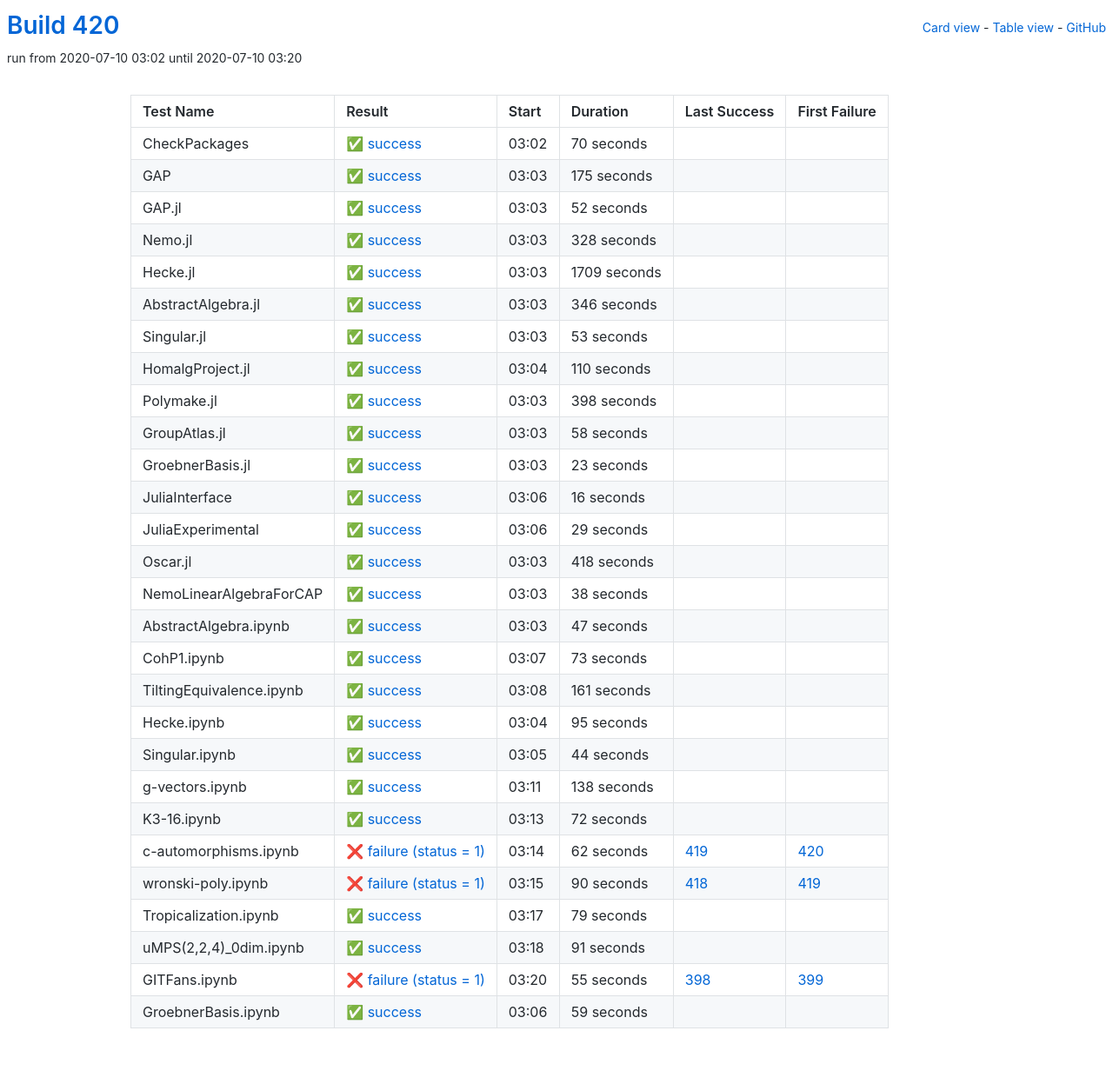
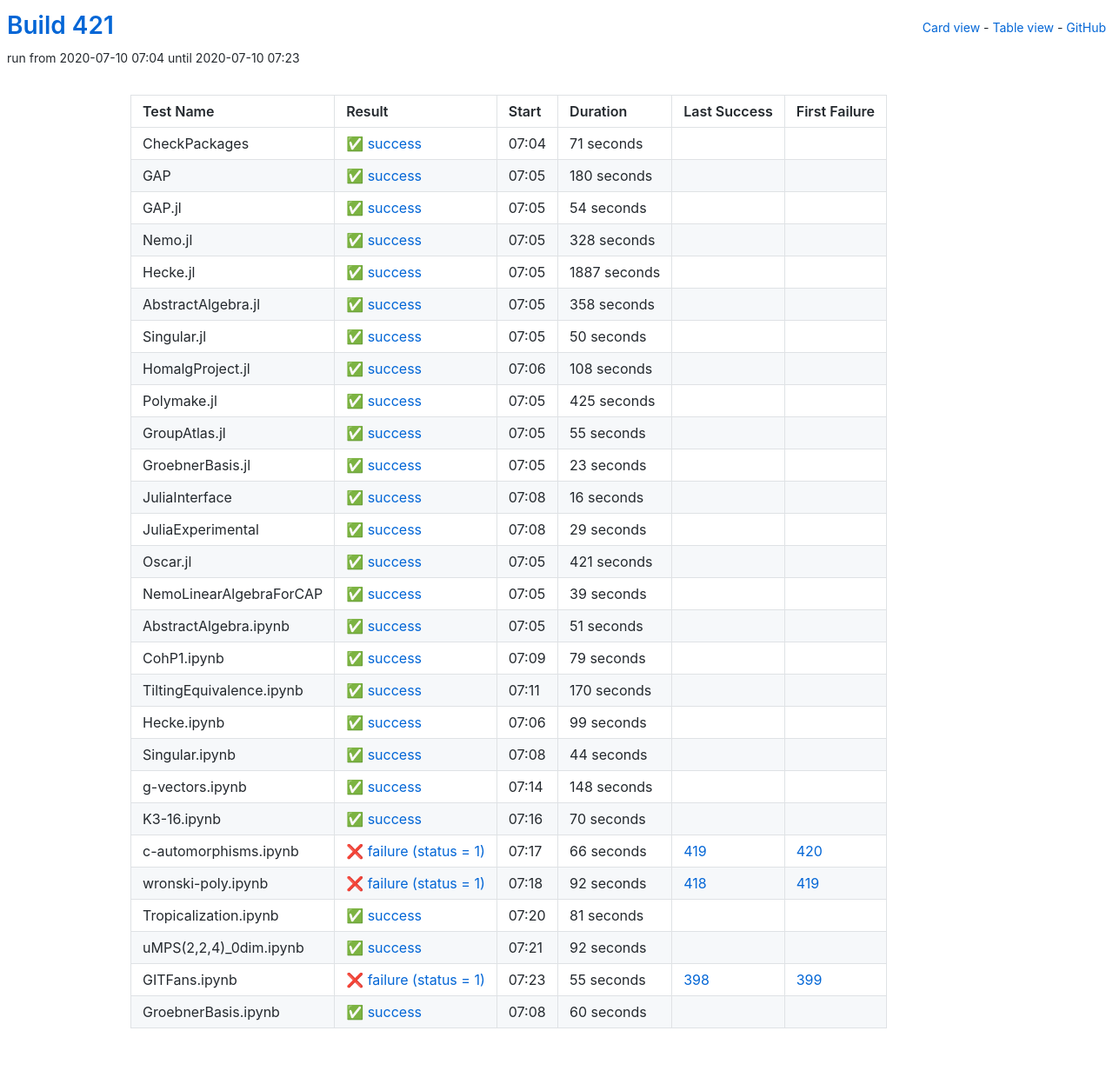
Before and after one commit to oscar-system/oscar-ci-status-stable, a Jekyll site: the page built from table.html, in a window 1280 px wide. Shown: the whole page at 87% size. Built offline with Jekyll 4.4.1, drawn with Linux system fonts in a browser that asks for light colours.

Commit message:
Build #421

```diff
--- a/_data/ci.yml
+++ b/_data/ci.yml
@@ -1,6 +1,6 @@
 ---
-build: 420
-build_url: https://oscarci.mathematik.uni-kl.de/job/oscar-stable/420/
+build: 421
+build_url: https://oscarci.mathematik.uni-kl.de/job/oscar-stable/421/
 job: oscar-stable
 organization: oscar-system
 repo: oscar-ci-status-stable
@@ -8,44 +8,44 @@ repourl: https://github.com/oscar-system/oscar-ci-status-stable
 tests:
 - name: CheckPackages
   id: checkpackages
-  log: https://oscarci.mathematik.uni-kl.de/job/oscar-stable/420/artifact/logs/build-420/CheckPackages.log
-  start: 2020-07-10 03:02
+  log: https://oscarci.mathematik.uni-kl.de/job/oscar-stable/421/artifact/logs/build-421/CheckPackages.log
+  start: 2020-07-10 07:04
   success: true
   exitcode: 0
   status: success
-  duration: 70
+  duration: 71
   last_success: false
   last_success_url:
   first_failure: false
   first_failure_url:
 - name: GAP
   id: gap
-  log: https://oscarci.mathematik.uni-kl.de/job/oscar-stable/420/artifact/logs/build-420/GAP.log
-  start: 2020-07-10 03:03
+  log: https://oscarci.mathematik.uni-kl.de/job/oscar-stable/421/artifact/logs/build-421/GAP.log
+  start: 2020-07-10 07:05
   success: true
   exitcode: 0
   status: success
-  duration: 175
+  duration: 180
   last_success: false
   last_success_url:
   first_failure: false
   first_failure_url:
 - name: GAP.jl
   id: gap-jl
-  log: https://oscarci.mathematik.uni-kl.de/job/oscar-stable/420/artifact/logs/build-420/GAP.jl.log
-  start: 2020-07-10 03:03
+  log: https://oscarci.mathematik.uni-kl.de/job/oscar-stable/421/artifact/logs/build-421/GAP.jl.log
+  start: 2020-07-10 07:05
   success: true
   exitcode: 0
   status: success
-  duration: 52
+  duration: 54
   last_success: false
   last_success_url:
   first_failure: false
   first_failure_url:
 - name: Nemo.jl
   id: nemo-jl
-  log: https://oscarci.mathematik.uni-kl.de/job/oscar-stable/420/artifact/logs/build-420/Nemo.jl.log
-  start: 2020-07-10 03:03
+  log: https://oscarci.mathematik.uni-kl.de/job/oscar-stable/421/artifact/logs/build-421/Nemo.jl.log
+  start: 2020-07-10 07:05
   success: true
   exitcode: 0
   status: success
@@ -56,80 +56,80 @@ tests:
   first_failure_url:
 - name: Hecke.jl
   id: hecke-jl
-  log: https://oscarci.mathematik.uni-kl.de/job/oscar-stable/420/artifact/logs/build-420/Hecke.jl.log
-  start: 2020-07-10 03:03
+  log: https://oscarci.mathematik.uni-kl.de/job/oscar-stable/421/artifact/logs/build-421/Hecke.jl.log
+  start: 2020-07-10 07:05
   success: true
   exitcode: 0
   status: success
-  duration: 1709
+  duration: 1887
   last_success: false
   last_success_url:
   first_failure: false
   first_failure_url:
 - name: AbstractAlgebra.jl
   id: abstractalgebra-jl
-  log: https://oscarci.mathematik.uni-kl.de/job/oscar-stable/420/artifact/logs/build-420/AbstractAlgebra.jl.log
-  start: 2020-07-10 03:03
+  log: https://oscarci.mathematik.uni-kl.de/job/oscar-stable/421/artifact/logs/build-421/AbstractAlgebra.jl.log
+  start: 2020-07-10 07:05
   success: true
   exitcode: 0
   status: success
-  duration: 346
+  duration: 358
   last_success: false
   last_success_url:
   first_failure: false
   first_failure_url:
 - name: Singular.jl
   id: singular-jl
-  log: https://oscarci.mathematik.uni-kl.de/job/oscar-stable/420/artifact/logs/build-420/Singular.jl.log
-  start: 2020-07-10 03:03
+  log: https://oscarci.mathematik.uni-kl.de/job/oscar-stable/421/artifact/logs/build-421/Singular.jl.log
+  start: 2020-07-10 07:05
   success: true
   exitcode: 0
   status: success
-  duration: 53
+  duration: 50
   last_success: false
   last_success_url:
   first_failure: false
   first_failure_url:
 - name: HomalgProject.jl
   id: homalgproject-jl
-  log: https://oscarci.mathematik.uni-kl.de/job/oscar-stable/420/artifact/logs/build-420/HomalgProject.jl.log
-  start: 2020-07-10 03:04
+  log: https://oscarci.mathematik.uni-kl.de/job/oscar-stable/421/artifact/logs/build-421/HomalgProject.jl.log
+  start: 2020-07-10 07:06
   success: true
   exitcode: 0
   status: success
-  duration: 110
+  duration: 108
   last_success: false
   last_success_url:
   first_failure: false
   first_failure_url:
 - name: Polymake.jl
   id: polymake-jl
-  log: https://oscarci.mathematik.uni-kl.de/job/oscar-stable/420/artifact/logs/build-420/Polymake.jl.log
-  start: 2020-07-10 03:03
+  log: https://oscarci.mathematik.uni-kl.de/job/oscar-stable/421/artifact/logs/build-421/Polymake.jl.log
+  start: 2020-07-10 07:05
   success: true
   exitcode: 0
   status: success
-  duration: 398
+  duration: 425
   last_success: false
   last_success_url:
   first_failure: false
   first_failure_url:
 - name: GroupAtlas.jl
   id: groupatlas-jl
-  log: https://oscarci.mathematik.uni-kl.de/job/oscar-stable/420/artifact/logs/build-420/GroupAtlas.jl.log
-  start: 2020-07-10 03:03
+  log: https://oscarci.mathematik.uni-kl.de/job/oscar-stable/421/artifact/logs/build-421/GroupAtlas.jl.log
+  start: 2020-07-10 07:05
   success: true
   exitcode: 0
   status: success
-  duration: 58
+  duration: 55
   last_success: false
   last_success_url:
   first_failure: false
   first_failure_url:
 - name: GroebnerBasis.jl
   id: groebnerbasis-jl
-  log: https://oscarci.mathematik.uni-kl.de/job/oscar-stable/420/artifact/logs/build-420/GroebnerBasis.jl.log
-  start: 2020-07-10 03:03
+  log: https://oscarci.mathematik.uni-kl.de/job/oscar-stable/421/artifact/logs/build-421/GroebnerBasis.jl.log
+  start: 2020-07-10 07:05
   success: true
   exitcode: 0
   status: success
@@ -140,8 +140,8 @@ tests:
   first_failure_url:
 - name: JuliaInterface
   id: juliainterface
-  log: https://oscarci.mathematik.uni-kl.de/job/oscar-stable/420/artifact/logs/build-420/JuliaInterface.log
-  start: 2020-07-10 03:06
+  log: https://oscarci.mathematik.uni-kl.de/job/oscar-stable/421/artifact/logs/build-421/JuliaInterface.log
+  start: 2020-07-10 07:08
   success: true
   exitcode: 0
   status: success
@@ -152,8 +152,8 @@ tests:
   first_failure_url:
 - name: JuliaExperimental
   id: juliaexperimental
-  log: https://oscarci.mathematik.uni-kl.de/job/oscar-stable/420/artifact/logs/build-420/JuliaExperimental.log
-  start: 2020-07-10 03:06
+  log: https://oscarci.mathematik.uni-kl.de/job/oscar-stable/421/artifact/logs/build-421/JuliaExperimental.log
+  start: 2020-07-10 07:08
   success: true
   exitcode: 0
   status: success
@@ -164,80 +164,80 @@ tests:
   first_failure_url:
 - name: Oscar.jl
   id: oscar-jl
-  log: https://oscarci.mathematik.uni-kl.de/job/oscar-stable/420/artifact/logs/build-420/Oscar.jl.log
-  start: 2020-07-10 03:03
+  log: https://oscarci.mathematik.uni-kl.de/job/oscar-stable/421/artifact/logs/build-421/Oscar.jl.log
+  start: 2020-07-10 07:05
   success: true
   exitcode: 0
   status: success
-  duration: 418
+  duration: 421
   last_success: false
   last_success_url:
   first_failure: false
   first_failure_url:
 - name: NemoLinearAlgebraForCAP
   id: nemolinearalgebraforcap
-  log: https://oscarci.mathematik.uni-kl.de/job/oscar-stable/420/artifact/logs/build-420/NemoLinearAlgebraForCAP.log
-  start: 2020-07-10 03:03
+  log: https://oscarci.mathematik.uni-kl.de/job/oscar-stable/421/artifact/logs/build-421/NemoLinearAlgebraForCAP.log
+  start: 2020-07-10 07:05
   success: true
   exitcode: 0
   status: success
-  duration: 38
+  duration: 39
   last_success: false
   last_success_url:
   first_failure: false
   first_failure_url:
 - name: AbstractAlgebra.ipynb
   id: abstractalgebra-ipynb
-  log: https://oscarci.mathematik.uni-kl.de/job/oscar-stable/420/artifact/logs/build-420/AbstractAlgebra.ipynb.log
-  start: 2020-07-10 03:03
+  log: https://oscarci.mathematik.uni-kl.de/job/oscar-stable/421/artifact/logs/build-421/AbstractAlgebra.ipynb.log
+  start: 2020-07-10 07:05
   success: true
   exitcode: 0
   status: success
-  duration: 47
+  duration: 51
   last_success: false
   last_success_url:
   first_failure: false
   first_failure_url:
 - name: CohP1.ipynb
   id: cohp1-ipynb
-  log: https://oscarci.mathematik.uni-kl.de/job/oscar-stable/420/artifact/logs/build-420/CohP1.ipynb.log
-  start: 2020-07-10 03:07
+  log: https://oscarci.mathematik.uni-kl.de/job/oscar-stable/421/artifact/logs/build-421/CohP1.ipynb.log
+  start: 2020-07-10 07:09
   success: true
   exitcode: 0
   status: success
-  duration: 73
+  duration: 79
   last_success: false
   last_success_url:
   first_failure: false
   first_failure_url:
 - name: TiltingEquivalence.ipynb
   id: tiltingequivalence-ipynb
-  log: https://oscarci.mathematik.uni-kl.de/job/oscar-stable/420/artifact/logs/build-420/TiltingEquivalence.ipynb.log
-  start: 2020-07-10 03:08
+  log: https://oscarci.mathematik.uni-kl.de/job/oscar-stable/421/artifact/logs/build-421/TiltingEquivalence.ipynb.log
+  start: 2020-07-10 07:11
   success: true
   exitcode: 0
   status: success
-  duration: 161
+  duration: 170
   last_success: false
   last_success_url:
   first_failure: false
   first_failure_url:
 - name: Hecke.ipynb
   id: hecke-ipynb
-  log: https://oscarci.mathematik.uni-kl.de/job/oscar-stable/420/artifact/logs/build-420/Hecke.ipynb.log
-  start: 2020-07-10 03:04
+  log: https://oscarci.mathematik.uni-kl.de/job/oscar-stable/421/artifact/logs/build-421/Hecke.ipynb.log
+  start: 2020-07-10 07:06
   success: true
   exitcode: 0
   status: success
-  duration: 95
+  duration: 99
   last_success: false
   last_success_url:
   first_failure: false
   first_failure_url:
 - name: Singular.ipynb
   id: singular-ipynb
-  log: https://oscarci.mathematik.uni-kl.de/job/oscar-stable/420/artifact/logs/build-420/Singular.ipynb.log
-  start: 2020-07-10 03:05
+  log: https://oscarci.mathematik.uni-kl.de/job/oscar-stable/421/artifact/logs/build-421/Singular.ipynb.log
+  start: 2020-07-10 07:08
   success: true
   exitcode: 0
   status: success
@@ -248,80 +248,80 @@ tests:
   first_failure_url:
 - name: g-vectors.ipynb
   id: g-vectors-ipynb
-  log: https://oscarci.mathematik.uni-kl.de/job/oscar-stable/420/artifact/logs/build-420/g-vectors.ipynb.log
-  start: 2020-07-10 03:11
+  log: https://oscarci.mathematik.uni-kl.de/job/oscar-stable/421/artifact/logs/build-421/g-vectors.ipynb.log
+  start: 2020-07-10 07:14
   success: true
   exitcode: 0
   status: success
-  duration: 138
+  duration: 148
   last_success: false
   last_success_url:
   first_failure: false
   first_failure_url:
 - name: K3-16.ipynb
   id: k3-16-ipynb
-  log: https://oscarci.mathematik.uni-kl.de/job/oscar-stable/420/artifact/logs/build-420/K3-16.ipynb.log
-  start: 2020-07-10 03:13
+  log: https://oscarci.mathematik.uni-kl.de/job/oscar-stable/421/artifact/logs/build-421/K3-16.ipynb.log
+  start: 2020-07-10 07:16
   success: true
   exitcode: 0
   status: success
-  duration: 72
+  duration: 70
   last_success: false
   last_success_url:
   first_failure: false
   first_failure_url:
 - name: c-automorphisms.ipynb
   id: c-automorphisms-ipynb
-  log: https://oscarci.mathematik.uni-kl.de/job/oscar-stable/420/artifact/logs/build-420/c-automorphisms.ipynb.log
-  start: 2020-07-10 03:14
+  log: https://oscarci.mathematik.uni-kl.de/job/oscar-stable/421/artifact/logs/build-421/c-automorphisms.ipynb.log
+  start: 2020-07-10 07:17
   success: false
   exitcode: 1
   status: failure
-  duration: 62
+  duration: 66
   last_success: 419
   last_success_url: https://oscarci.mathematik.uni-kl.de/job/oscar-stable/419/
   first_failure: 420
   first_failure_url: https://oscarci.mathematik.uni-kl.de/job/oscar-stable/420/
 - name: wronski-poly.ipynb
   id: wronski-poly-ipynb
-  log: https://oscarci.mathematik.uni-kl.de/job/oscar-stable/420/artifact/logs/build-420/wronski-poly.ipynb.log
-  start: 2020-07-10 03:15
+  log: https://oscarci.mathematik.uni-kl.de/job/oscar-stable/421/artifact/logs/build-421/wronski-poly.ipynb.log
+  start: 2020-07-10 07:18
   success: false
   exitcode: 1
   status: failure
-  duration: 90
+  duration: 92
   last_success: 418
   last_success_url: https://oscarci.mathematik.uni-kl.de/job/oscar-stable/418/
   first_failure: 419
   first_failure_url: https://oscarci.mathematik.uni-kl.de/job/oscar-stable/419/
 - name: Tropicalization.ipynb
   id: tropicalization-ipynb
-  log: https://oscarci.mathematik.uni-kl.de/job/oscar-stable/420/artifact/logs/build-420/Tropicalization.ipynb.log
-  start: 2020-07-10 03:17
+  log: https://oscarci.mathematik.uni-kl.de/job/oscar-stable/421/artifact/logs/build-421/Tropicalization.ipynb.log
+  start: 2020-07-10 07:20
   success: true
   exitcode: 0
   status: success
-  duration: 79
+  duration: 81
   last_success: false
   last_success_url:
   first_failure: false
   first_failure_url:
 - name: uMPS(2,2,4)_0dim.ipynb
   id: umps-2-2-4-0dim-ipynb
-  log: https://oscarci.mathematik.uni-kl.de/job/oscar-stable/420/artifact/logs/build-420/uMPS-2-2-4-_0dim.ipynb.log
-  start: 2020-07-10 03:18
+  log: https://oscarci.mathematik.uni-kl.de/job/oscar-stable/421/artifact/logs/build-421/uMPS-2-2-4-_0dim.ipynb.log
+  start: 2020-07-10 07:21
   success: true
   exitcode: 0
   status: success
-  duration: 91
+  duration: 92
   last_success: false
   last_success_url:
   first_failure: false
   first_failure_url:
 - name: GITFans.ipynb
   id: gitfans-ipynb
-  log: https://oscarci.mathematik.uni-kl.de/job/oscar-stable/420/artifact/logs/build-420/GITFans.ipynb.log
-  start: 2020-07-10 03:20
+  log: https://oscarci.mathematik.uni-kl.de/job/oscar-stable/421/artifact/logs/build-421/GITFans.ipynb.log
+  start: 2020-07-10 07:23
   success: false
   exitcode: 1
   status: failure
@@ -332,12 +332,12 @@ tests:
   first_failure_url: https://oscarci.mathematik.uni-kl.de/job/oscar-stable/399/
 - name: GroebnerBasis.ipynb
   id: groebnerbasis-ipynb
-  log: https://oscarci.mathematik.uni-kl.de/job/oscar-stable/420/artifact/logs/build-420/GroebnerBasis.ipynb.log
-  start: 2020-07-10 03:06
+  log: https://oscarci.mathematik.uni-kl.de/job/oscar-stable/421/artifact/logs/build-421/GroebnerBasis.ipynb.log
+  start: 2020-07-10 07:08
   success: true
   exitcode: 0
   status: success
-  duration: 59
+  duration: 60
   last_success: false
   last_success_url:
   first_failure: false
```
Also changed, not shown: README.md.
